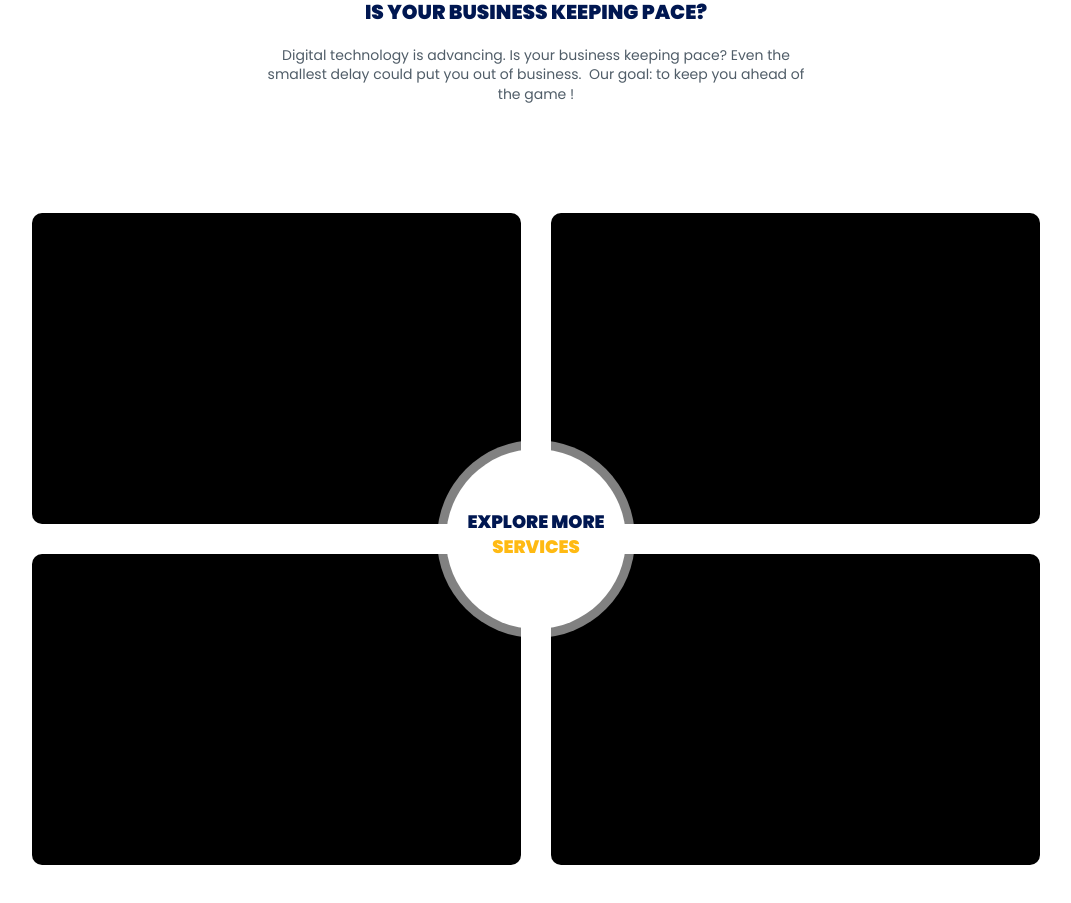
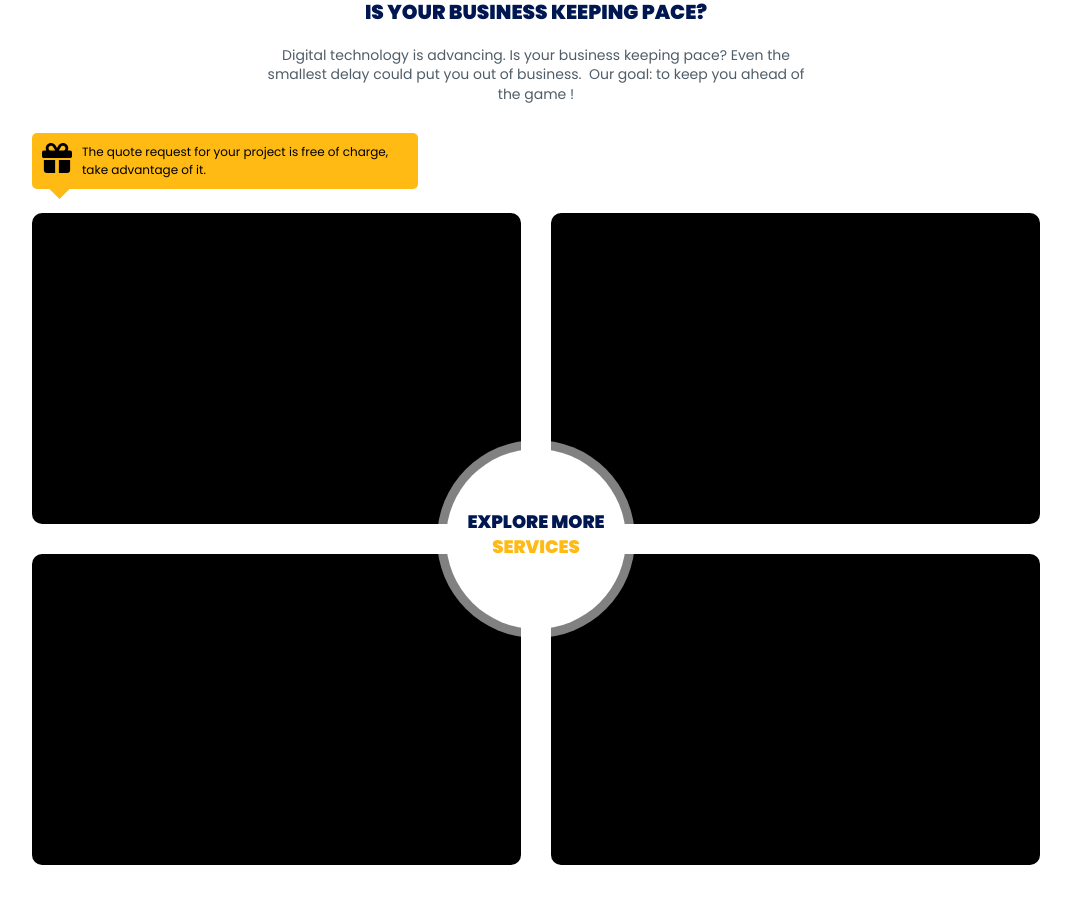
Before and after one commit to maxime-dot/website3, a Next.js app: page / in a window 1280 px wide. Shown: the part 2300-3203 px from the top of the page, without its empty margins (104-1175 px from the left). Built offline with nearby package versions, Linux system fonts and the light colour scheme.

Commit message:
feat: add animated pop un on page

```diff
--- a/src/components/sections/main-services/MainServices.tsx
+++ b/src/components/sections/main-services/MainServices.tsx
@@ -6,7 +6,7 @@ import {titleAnimation} from "@/animation/animation";
 import ServiceCard from "@/components/services-card/ServiceCard";
 import {useRouter} from "next/navigation";
 import {FontAwesomeIcon} from "@fortawesome/react-fontawesome";
-import {faArrowRight, faMouse} from "@fortawesome/free-solid-svg-icons";
+import {faArrowRight, faGift, faMouse} from "@fortawesome/free-solid-svg-icons";
 const MainServices: React.FC = () => {
   const router = useRouter();
   return (
@@ -40,7 +40,21 @@ const MainServices: React.FC = () => {
           </m.p>
         </LazyMotion>
       </div>
-      <div className="main-services-lists w-100">
+      <div className="main-services-lists w-100 ">
+        {/* gift info */}
+        <motion.div
+          initial={{opacity: 0, y: 30}}
+          whileInView={{opacity: 1, y: 0}}
+          viewport={{once: true}}
+          transition={{delay: 0.5}}
+          className="gift-info d-flex-space-between"
+        >
+          <FontAwesomeIcon icon={faGift} className="gift-icon  fa-shake" />{" "}
+          <span>
+            The quote request for your project is free of charge, take advantage
+            of it.
+          </span>
+        </motion.div>
         <ServiceCard />
         <ServiceCard />
         <ServiceCard />
--- a/src/components/sections/main-services/main-services.scss
+++ b/src/components/sections/main-services/main-services.scss
@@ -56,6 +56,37 @@
         }
       }
     }
+    .gift-info {
+      position: absolute;
+      align-items: flex-start;
+      gap: 10px;
+      border-radius: 5px;
+      top: -80px;
+      left: 0;
+      background: var(--goavana-yellow);
+      padding: 10px;
+      max-width: 386px;
+      &::before {
+        content: "";
+        width: 15px;
+        height: 15px;
+        background: var(--goavana-yellow);
+        position: absolute;
+        left: 20px;
+        transform: rotate(45deg);
+        bottom: -7.5px;
+      }
+      span {
+        margin: 0;
+        padding: 0;
+        font-size: 12px;
+      }
+      .gift-icon {
+        font-size: 30px;
+        --fa-animation-delay: 4s;
+        --fa-animation-duration: 2s;
+      }
+    }
   }
 }
 
```
